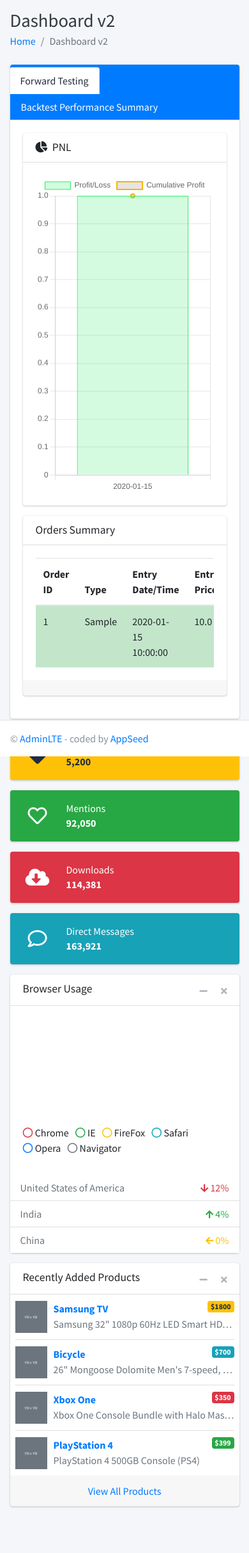
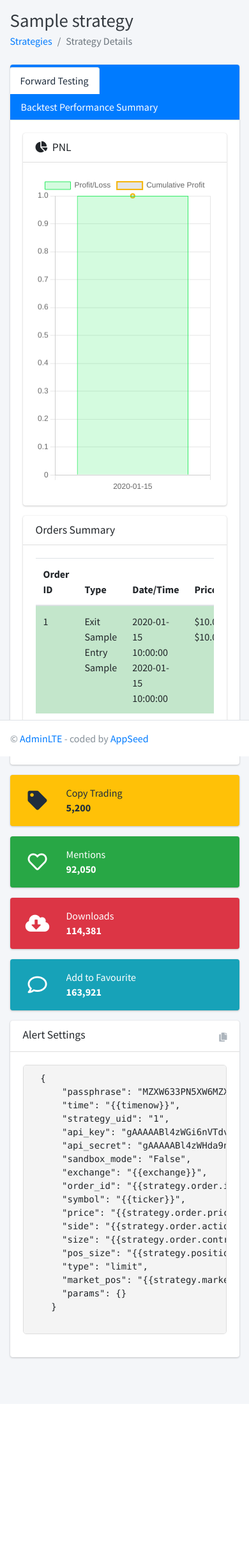
Before and after one commit to samkomo/nashipai, a Flask app: page /trading/strategy-details/1 in a window 390 px wide. Shown: the part 57-2484 px from the top of the page at 64% size. After the commit the page ends 2181 px from the top, so only its background shows below. Run offline with Flask 2, Linux system fonts and the light colour scheme; tables that the repository leaves empty hold one stand-in row (values such as "Sample post"); a map, chart or similar area stays blank; style sheets or scripts are compiled from the project's sources; some libraries are stand-ins or nearby versions.

Commit message:
Added alert settings

```diff
--- a/apps/templates/trading/strategies.html
+++ b/apps/templates/trading/strategies.html
@@ -60,6 +60,7 @@
                   <th>Strategy Name</th>
                   <th>Coin Pair</th>
                   <th>Timeframe</th>
+                  <th># Trades</th>
                   <th>Net Profit</th>
                   <th>Max Drawdown</th>
                   <th>Status</th>
@@ -88,6 +89,7 @@
                     <img src="/static/assets/icons/{{ trade.coin_pair | lower }}@2x.png" alt="{{ trade.coin_pair }} Icon" style="height: 20px; margin-right: 5px;"> {{ trade.coin_pair }}
                   </td>
                 <td>{{ trade.time_frame }}</td>
+                <td>{{ trade.orders|length }}</td>
                 <td>
                   <a class="text-success">
                     ${{ "%.2f"|format(trade.net_profit_all) }}
--- a/apps/templates/trading/strategy-details.html
+++ b/apps/templates/trading/strategy-details.html
@@ -16,6 +16,23 @@
   <link rel="stylesheet" href="/static/assets/plugins/overlayScrollbars/css/OverlayScrollbars.min.css">
   <!-- Theme style -->
   <link rel="stylesheet" href="/static/assets/css/adminlte.min.css">
+  <style>
+    pre {
+        background-color: #f4f4f4;
+        padding: 10px;
+        border-radius: 5px;
+        border: 1px solid #ddd;
+    }
+    .copy-btn {
+        cursor: pointer;
+        padding: 5px 10px;
+        background-color: #007bff;
+        color: white;
+        border: none;
+        border-radius: 5px;
+        margin-bottom: 10px;
+    }
+</style>
 
 {% endblock stylesheets %}
 
@@ -28,12 +45,12 @@
       <div class="container-fluid">
         <div class="row mb-2">
           <div class="col-sm-6">
-            <h1 class="m-0 text-dark">Dashboard v2</h1>
+            <h1 class="m-0 text-dark">{{ data.strategy_name }}</h1>
           </div><!-- /.col -->
           <div class="col-sm-6">
             <ol class="breadcrumb float-sm-right">
-              <li class="breadcrumb-item"><a href="#">Home</a></li>
-              <li class="breadcrumb-item active">Dashboard v2</li>
+              <li class="breadcrumb-item"><a href="{{ url_for('trading_blueprint.get_strategies') }}">Strategies</a></li>
+              <li class="breadcrumb-item active">Strategy Details</li>
             </ol>
           </div><!-- /.col -->
         </div><!-- /.row -->
@@ -119,11 +136,11 @@
                                       <tr>
                                           <th>Order ID</th>
                                           <th>Type</th>
-                                          <th>Entry Date/Time</th>
-                                          <th>Entry Price</th>
+                                          <th>Date/Time</th>
+                                          <th>Price</th>
                                           <th>Contracts</th>
-                                          <th>Exit Date/Time</th>
-                                          <th>Exit Price</th>
+                                          <!-- <th>Exit Date/Time</th> -->
+                                          <!-- <th>Exit Price</th> -->
                                           <th>Profit</th>
                                           <th>Cum. Profit</th>
                                       </tr>
@@ -131,13 +148,22 @@
                                   <tbody>
                                       {% for order in orders %}
                                       <tr class="{{ 'table-success' if order.profit and order.profit > 0 else 'table-danger' }}">
-                                          <td>{{ order.id }}</td>
-                                          <td>{{ order.market_pos }}</td>
-                                          <td>{{ order.entry_time }}</td>
-                                          <td>{{ order.entry_price }}</td>
+                                        <td>{{ order.order_id[-8:] }}</td>
+                                        <td>
+                                            Exit {{ order.market_pos }} <br>
+                                            Entry {{ order.market_pos }}
+                                          </td>
+                                          <td>
+                                            {{ order.exit_time }} <br>
+                                            {{ order.entry_time }}
+                                          </td>
+                                          <td>
+                                            ${{ order.exit_price | default('N/A') }}<br>
+                                            ${{ order.entry_price | default('N/A') }}
+                                          </td>
                                           <td>{{ order.size }}</td>
-                                          <td>{{ order.exit_time }}</td>
-                                          <td>{{ order.exit_price | default('N/A') }}</td>
+                                          <!-- <td>{{ order.exit_time }}</td> -->
+                                          <!-- <td>{{ order.exit_price | default('N/A') }}</td> -->
                                           <td>
                                               {{ order.profit | default('0') }} USDT
                                               <br>
@@ -335,7 +361,7 @@
               <span class="info-box-icon"><i class="fas fa-tag"></i></span>
 
               <div class="info-box-content">
-                <span class="info-box-text">Inventory</span>
+                <span class="info-box-text">Copy Trading</span>
                 <span class="info-box-number">5,200</span>
               </div>
               <!-- /.info-box-content -->
@@ -365,7 +391,7 @@
               <span class="info-box-icon"><i class="far fa-comment"></i></span>
 
               <div class="info-box-content">
-                <span class="info-box-text">Direct Messages</span>
+                <span class="info-box-text">Add to Favourite</span>
                 <span class="info-box-number">163,921</span>
               </div>
               <!-- /.info-box-content -->
@@ -374,155 +400,47 @@
 
             <div class="card">
               <div class="card-header">
-                <h3 class="card-title">Browser Usage</h3>
-
+                <h3 class="card-title">Alert Settings</h3>
                 <div class="card-tools">
-                  <button type="button" class="btn btn-tool" data-card-widget="collapse">
-                    <i class="fas fa-minus"></i>
+                  <button type="button" class="btn btn-tool" onclick="copyToClipboard()">
+                      <i class="fas fa-copy"></i> <!-- Changed icon to copy icon -->
                   </button>
-                  <button type="button" class="btn btn-tool" data-card-widget="remove">
-                    <i class="fas fa-times"></i>
-                  </button>
+                  <!-- <button type="button" class="btn btn-tool" data-card-widget="remove">
+                      <i class="fas fa-times"></i>
+                  </button> -->
                 </div>
-              </div>
+            </div>
               <!-- /.card-header -->
               <div class="card-body">
-                <div class="row">
-                  <div class="col-md-8">
-                    <div class="chart-responsive">
-                      <canvas id="pieChart" height="150"></canvas>
-                    </div>
-                    <!-- ./chart-responsive -->
-                  </div>
-                  <!-- /.col -->
-                  <div class="col-md-4">
-                    <ul class="chart-legend clearfix">
-                      <li><i class="far fa-circle text-danger"></i> Chrome</li>
-                      <li><i class="far fa-circle text-success"></i> IE</li>
-                      <li><i class="far fa-circle text-warning"></i> FireFox</li>
-                      <li><i class="far fa-circle text-info"></i> Safari</li>
-                      <li><i class="far fa-circle text-primary"></i> Opera</li>
-                      <li><i class="far fa-circle text-secondary"></i> Navigator</li>
-                    </ul>
-                  </div>
-                  <!-- /.col -->
-                </div>
-                <!-- /.row -->
+                <pre id="jsonDisplay" style="text-align: left; white-space:  overflow-x: auto;">
+  {
+      "passphrase": "MZXW633PN5XW6MZX",
+      "time": "{{ '{{timenow}}' }}",
+      "strategy_uid": "{{data.uid}}",
+      "api_key": "gAAAAABl4zWGi6nVTdvG31Vwh2w5ib-TFNXiCpHqC8X6uw-15ScNkumzUrfryp9Ds2WS6J7fMWELa8OcFHCIBBFhfsCGbs8-J_tnFi_v4L2ZGtmtxIflea4=",
+      "api_secret": "gAAAAABl4zWHda9nFjMyhJDp2gxMEQjF8ShCgGoQqzOph4K7DK8Jq6XVZqndubumaHwsEKedgBNrTa_0BUe3Yj5RlrAHMs-JU6-EtECAD3Xl400e7UZDezzHlN_Y9qHl-6hfnM28kaRg",
+      "sandbox_mode": "False",
+      "exchange": "{{ '{{exchange}}' }}",
+      "order_id": "{{ '{{strategy.order.id}}' }}",
+      "symbol": "{{ '{{ticker}}' }}",
+      "price": "{{ '{{strategy.order.price}}' }}",
+      "side": "{{ '{{strategy.order.action}}' }}",
+      "size": "{{ '{{strategy.order.contracts}}' }}",
+      "pos_size": "{{ '{{strategy.position_size}}' }}",
+      "type": "limit",
+      "market_pos": "{{ '{{strategy.market_position}}' }}",
+      "params": {}
+    }
+                </pre>
               </div>
               <!-- /.card-body -->
               <div class="card-footer bg-white p-0">
-                <ul class="nav nav-pills flex-column">
-                  <li class="nav-item">
-                    <a href="#" class="nav-link">
-                      United States of America
-                      <span class="float-right text-danger">
-                        <i class="fas fa-arrow-down text-sm"></i>
-                        12%</span>
-                    </a>
-                  </li>
-                  <li class="nav-item">
-                    <a href="#" class="nav-link">
-                      India
-                      <span class="float-right text-success">
-                        <i class="fas fa-arrow-up text-sm"></i> 4%
-                      </span>
-                    </a>
-                  </li>
-                  <li class="nav-item">
-                    <a href="#" class="nav-link">
-                      China
-                      <span class="float-right text-warning">
-                        <i class="fas fa-arrow-left text-sm"></i> 0%
-                      </span>
-                    </a>
-                  </li>
-                </ul>
+                  <!-- Footer content here if needed -->
               </div>
               <!-- /.footer -->
-            </div>
-            <!-- /.card -->
+          </div>
 
-            <!-- PRODUCT LIST -->
-            <div class="card">
-              <div class="card-header">
-                <h3 class="card-title">Recently Added Products</h3>
 
-                <div class="card-tools">
-                  <button type="button" class="btn btn-tool" data-card-widget="collapse">
-                    <i class="fas fa-minus"></i>
-                  </button>
-                  <button type="button" class="btn btn-tool" data-card-widget="remove">
-                    <i class="fas fa-times"></i>
-                  </button>
-                </div>
-              </div>
-              <!-- /.card-header -->
-              <div class="card-body p-0">
-                <ul class="products-list product-list-in-card pl-2 pr-2">
-                  <li class="item">
-                    <div class="product-img">
-                      <img src="/static/assets/img/default-150x150.png" alt="Product Image" class="img-size-50">
-                    </div>
-                    <div class="product-info">
-                      <a href="javascript:void(0)" class="product-title">Samsung TV
-                        <span class="badge badge-warning float-right">$1800</span></a>
-                      <span class="product-description">
-                        Samsung 32" 1080p 60Hz LED Smart HDTV.
-                      </span>
-                    </div>
-                  </li>
-                  <!-- /.item -->
-                  <li class="item">
-                    <div class="product-img">
-                      <img src="/static/assets/img/default-150x150.png" alt="Product Image" class="img-size-50">
-                    </div>
-                    <div class="product-info">
-                      <a href="javascript:void(0)" class="product-title">Bicycle
-                        <span class="badge badge-info float-right">$700</span></a>
-                      <span class="product-description">
-                        26" Mongoose Dolomite Men's 7-speed, Navy Blue.
-                      </span>
-                    </div>
-                  </li>
-                  <!-- /.item -->
-                  <li class="item">
-                    <div class="product-img">
-                      <img src="/static/assets/img/default-150x150.png" alt="Product Image" class="img-size-50">
-                    </div>
-                    <div class="product-info">
-                      <a href="javascript:void(0)" class="product-title">
-                        Xbox One <span class="badge badge-danger float-right">
-                        $350
-                      </span>
-                      </a>
-                      <span class="product-description">
-                        Xbox One Console Bundle with Halo Master Chief Collection.
-                      </span>
-                    </div>
-                  </li>
-                  <!-- /.item -->
-                  <li class="item">
-                    <div class="product-img">
-                      <img src="/static/assets/img/default-150x150.png" alt="Product Image" class="img-size-50">
-                    </div>
-                    <div class="product-info">
-                      <a href="javascript:void(0)" class="product-title">PlayStation 4
-                        <span class="badge badge-success float-right">$399</span></a>
-                      <span class="product-description">
-                        PlayStation 4 500GB Console (PS4)
-                      </span>
-                    </div>
-                  </li>
-                  <!-- /.item -->
-                </ul>
-              </div>
-              <!-- /.card-body -->
-              <div class="card-footer text-center">
-                <a href="javascript:void(0)" class="uppercase">View All Products</a>
-              </div>
-              <!-- /.card-footer -->
-            </div>
-            <!-- /.card -->
           </div>
           <!-- /.col -->
         </div>
@@ -600,6 +518,21 @@
       }
     }
   </script>
+  <script>
+    function copyToClipboard() {
+        // Select the JSON text
+        const jsonText = document.getElementById("jsonDisplay").innerText;
+        // Use the Clipboard API to copy the text
+        navigator.clipboard.writeText(jsonText).then(function() {
+            console.log('Successfully copied to clipboard');
+            // Optionally, you can alert the user that the copy was successful
+            // alert('Copied to clipboard');
+        }, function(err) {
+            console.error('Could not copy text: ', err);
+        });
+    }
+    </script>
+
 
   <!-- Chart.js Script for Rendering Charts -->
 <script>
--- a/apps/trading/routes.py
+++ b/apps/trading/routes.py
@@ -507,16 +507,16 @@
 #     return jsonify({'message': 'All orders deleted successfully'})
 
 
-# @blueprint.route('/delete_order', methods=['POST'])
-# def delete_order():
-#     try:
-#         order_id = request.form.get('id')
-#         order = Order.query.get(order_id)
-#         if order:
-#             db.session.delete(order)
-#             db.session.commit()
-#             return jsonify({'message': f'Order {order_id} deleted successfully'})
-#         else:
-#             return jsonify({'error': f'Order with ID {order_id} not found'}), 404
-#     except Exception as e:
-#         return jsonify({'error': str(e)}), 500
+@blueprint.route('/delete_order', methods=['POST'])
+def delete_order():
+    try:
+        order_id = request.form.get('id')
+        order = Order.query.get(order_id)
+        if order:
+            db.session.delete(order)
+            db.session.commit()
+            return jsonify({'message': f'Order {order_id} deleted successfully'})
+        else:
+            return jsonify({'error': f'Order with ID {order_id} not found'}), 404
+    except Exception as e:
+        return jsonify({'error': str(e)}), 500
```
